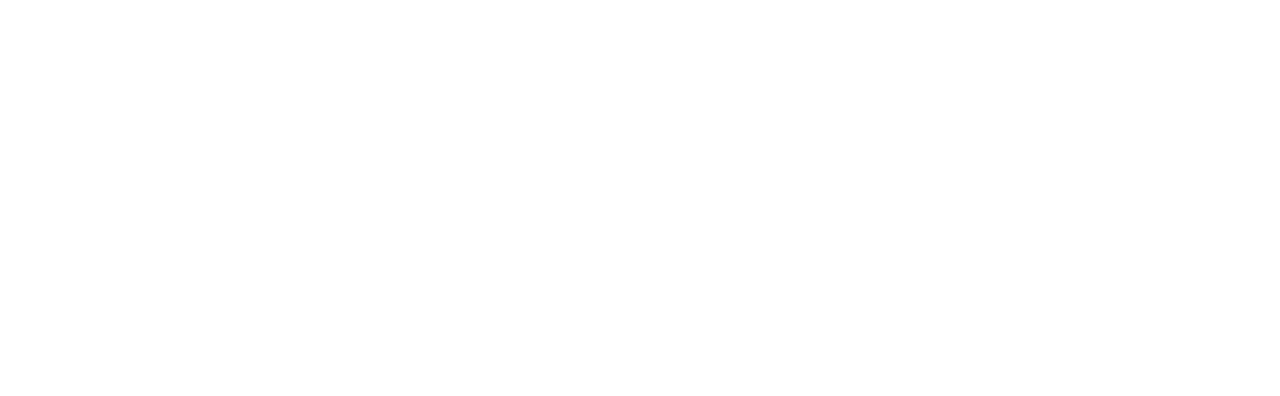
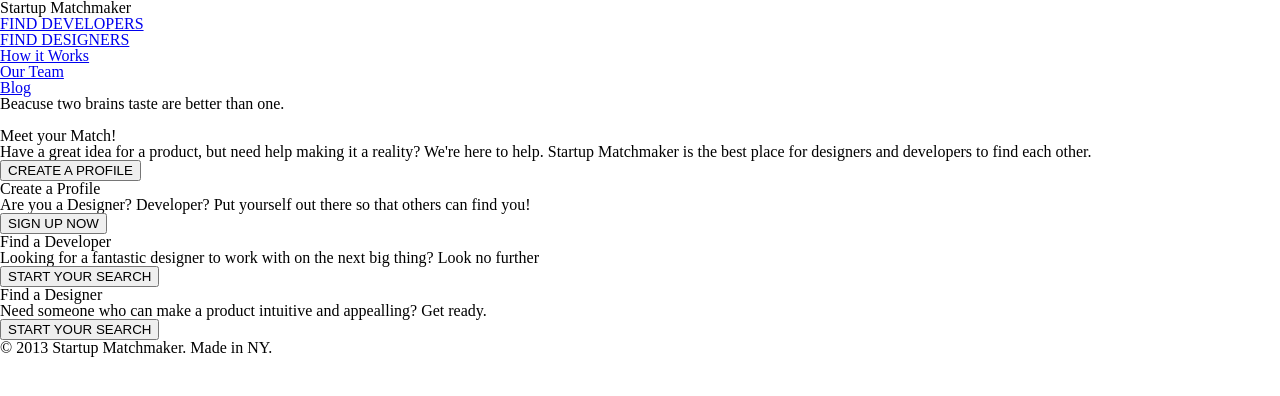
Before and after one commit to brianshub/startup-matchmaker, a plain HTML site: page index.html in a window 1280 px wide. Drawn offline with Linux system fonts and the light colour scheme.

Commit message:
Commit 3

```diff
--- a/index.html
+++ b/index.html
@@ -6,6 +6,49 @@
 	<link rel="stylesheet" type="text/css" href="css/style.css">
 <head>
 <body>
+	<header>
+		<h1>Startup Matchmaker
+		</h1>
+		<nav>
+			<ul>
+				<li><a href="#">FIND DEVELOPERS</a></li>
+				<li><a href="#">FIND DESIGNERS</a></li>
+				<li><a href="#">How it Works</a></li>
+				<li><a href="#">Our Team</a></li>
+				<li><a href="#">Blog</a></li>
+			</ul>
+		</nav>
+	</header>
+	<aside>Beacuse two brains taste are better than one.
+	</aside>
+	<section>
+		<img src="">
+		<div>
+			<h1>Meet your Match!</h1>
+			<p>Have a great idea for a product, but need help making it a reality? We're here to help. Startup Matchmaker is the best place for designers and developers to find each other.</p>
+			<button>CREATE A PROFILE</button>
+		</div>
+	</section>
+	<div>
+		<aside>
+			<h1>Create a Profile</h1>
+			<p>Are you a Designer? Developer? Put yourself out there so that others can find you!</p>
+			<button>SIGN UP NOW</button>
+		</aside>
+		<aside>
+			<h1>Find a Developer</h1>
+			<p>Looking for a fantastic designer to work with on the next big thing? Look no further</p>
+			<button>START YOUR SEARCH</button>
+		</asdie>
+		<aside>
+			<h1>Find a Designer</h1>
+			<p>Need someone who can make a product intuitive and appealling? Get ready.</p>
+			<button>START YOUR SEARCH</button>
+		</aside>
+	</div>
+	<footer>
+		<small>&copy 2013 Startup Matchmaker. Made in NY.</small>
+	</footer>
 
 </body>
 </html>
```
